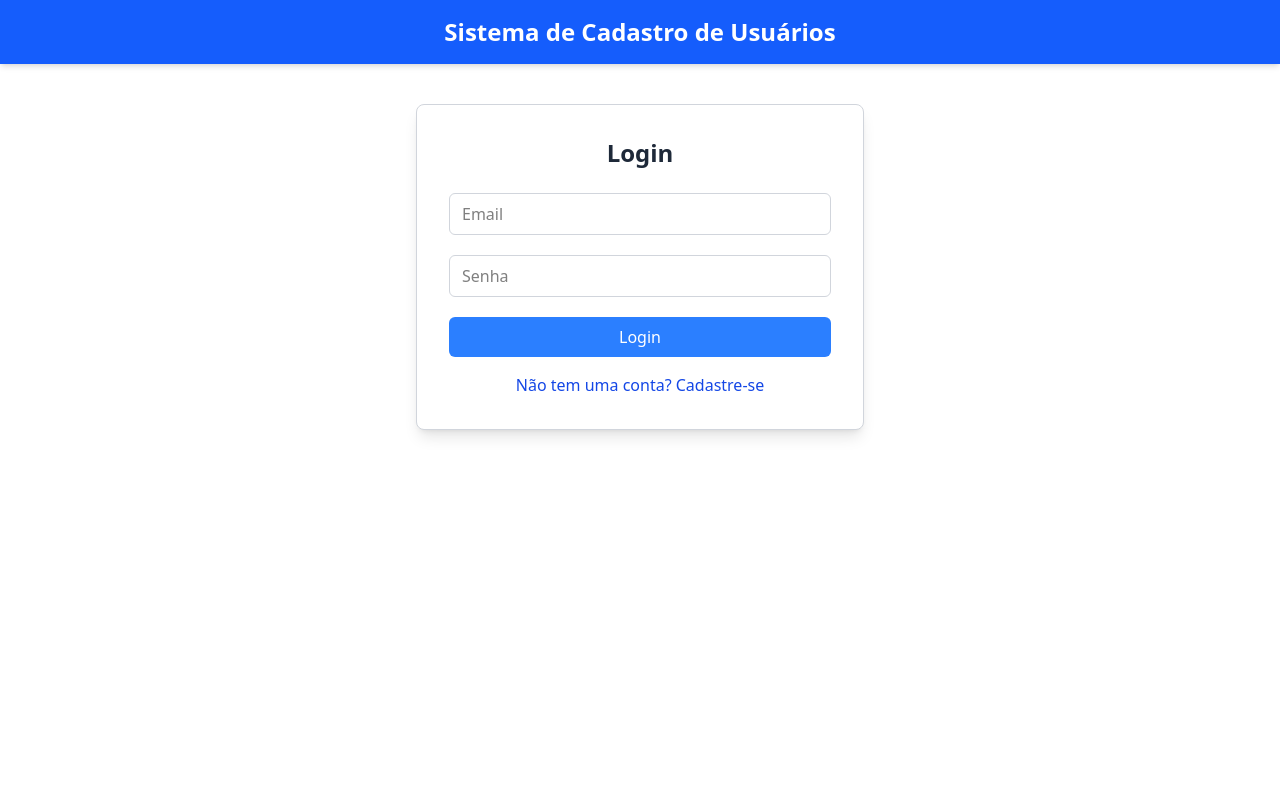
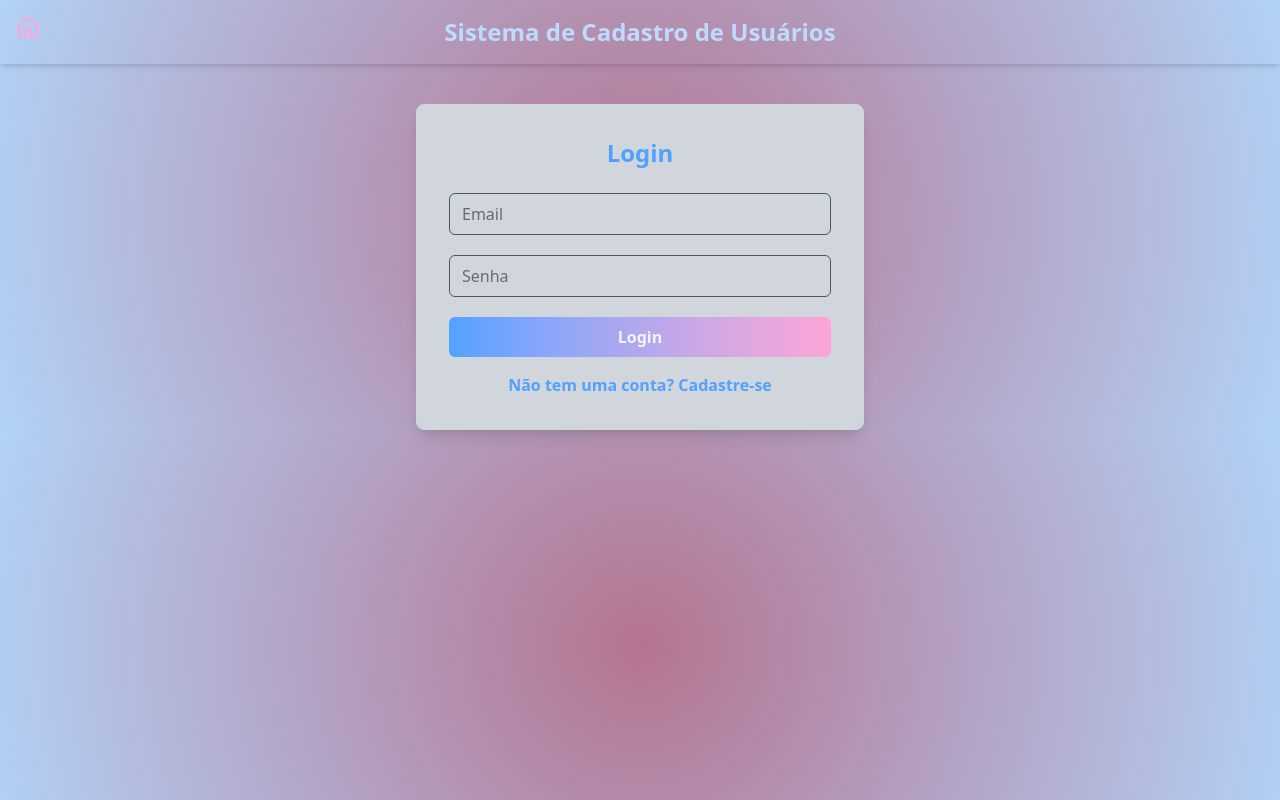
Before and after one commit to DevPauloS/Projeto-Front, a React (Vite) app: page /login in a window 1280 px wide. Built offline with nearby package versions, Linux system fonts and the light colour scheme; the HTML template or start-up script is replaced by a standard one.

Commit message:
Implementação de otimizações no front/css

```diff
--- a/package.json
+++ b/package.json
@@ -12,6 +12,7 @@
   "dependencies": {
     "@tailwindcss/vite": "^4.1.14",
     "axios": "^1.12.2",
+    "lucide-react": "^0.545.0",
     "node": "^24.9.0",
     "react": "^19.1.1",
     "react-dom": "^19.1.1",
--- a/src/App.jsx
+++ b/src/App.jsx
@@ -1,20 +1,28 @@
 import Cadastro from "./pages/Cadastro";
-import { BrowserRouter, Route, Routes, Navigate } from "react-router-dom";
+import { BrowserRouter, Route, Routes, Link } from "react-router-dom";
 import Login from "./pages/Login";
 import ListarUsuarios from "./pages/Lista";
+import { House } from "lucide-react";
 
 function App() {
   return (
     <>
       <BrowserRouter>
-      <header className="bg-blue-600 text-white p-4 shadow-md">
-        <h1 className="text-2xl font-bold text-center">Sistema de Cadastro de Usuários</h1>
-      </header>
+        <header
+          className="from-blue-500 to-indigo-700
+ text-white p-4 shadow-md"
+        >
+          <Link to="/" className="text-pink-300 absolute">
+            <House />
+          </Link>
+          <h1 className="text-2xl font-bold text-center text-blue-200">
+            Sistema de Cadastro de Usuários
+          </h1>
+        </header>
         <Routes>
           <Route path="/" element={<Cadastro />} />
           <Route path="/login" element={<Login />} />
           <Route path="/listar-usuarios" element={<ListarUsuarios />} />
-
         </Routes>
       </BrowserRouter>
     </>
--- a/src/index.css
+++ b/src/index.css
@@ -1 +1,5 @@
 @import "tailwindcss";
+body{
+    /* background: #ed0e6f; */
+    background: radial-gradient(circle, rgb(180, 116, 144) 0%, rgb(178, 210, 247) 100%);
+}
--- a/src/pages/Cadastro/index.jsx
+++ b/src/pages/Cadastro/index.jsx
@@ -13,7 +13,7 @@ function Cadastro() {
       await api.post("/cadastro", {
         name: nameRef.current.value,
         email: emailRef.current.value,
-        password: passwordRef.current.value
+        password: passwordRef.current.value,
       });
       alert("Usuário cadastrado");
     } catch (error) {
@@ -22,8 +22,8 @@ function Cadastro() {
   }
 
   return (
-    <div className="max-w-md mx-auto mt-10 bg-white p-8 border border-gray-300 rounded-lg shadow-lg">
-      <h2 className="text-2xl font-bold mb-6 text-center text-gray-800">
+    <div className="max-w-md mx-auto mt-10 bg-gray-300 p-8 border border-gray-300 rounded-lg shadow-lg">
+      <h2 className="text-2xl font-bold mb-6 text-center text-blue-400">
         Cadastro
       </h2>
       <form className="flex flex-col gap-5" onSubmit={cadastrar}>
@@ -31,27 +31,27 @@ function Cadastro() {
           ref={nameRef}
           type="text"
           placeholder="Nome"
-          className="w-full px-3 py-2 border border-gray-300 rounded-md focus:outline-none"
+          className="w-full px-3 py-2 border border-gray-600 rounded-md focus:outline-none text-black"
         />
         <input
           ref={emailRef}
           type="email"
           placeholder="Email"
-          className="w-full px-3 py-2 border border-gray-300 rounded-md focus:outline-none"
+          className="w-full px-3 py-2 border border-gray-600 rounded-md focus:outline-none text-black"
         />
         <input
           ref={passwordRef}
           type="password"
           placeholder="Senha"
-          className="w-full px-3 py-2 border border-gray-300 rounded-md focus:outline-none"
+          className="w-full px-3 py-2 border border-gray-600 rounded-md focus:outline-none text-black"
         />
-        <button className="w-full bg-blue-500 text-white py-2 px-4 rounded-md hover:bg-blue-400">
+        <button className="w-full  bg-gradient-to-r from-blue-400 to-pink-300 text-gray-100 font-bold py-2 px-4 rounded-md hover:bg-blue-400">
           Cadastrar
         </button>
       </form>
       <Link
         to="/login"
-        className="text-blue-700 hover:underline mt-4 block text-center"
+        className="text-blue-400 hover:underline mt-4 block text-center font-bold"
       >
         Já tem uma conta? Faça login!
       </Link>
--- a/src/pages/Lista/index.jsx
+++ b/src/pages/Lista/index.jsx
@@ -18,18 +18,18 @@ function ListarUsuarios() {
   }, []);
 
   return (
-    <div className="max-w-2xl mx-auto mt-10 bg-white p-8 border border-gray-300 rounded-md shadow-lg">
-      <h2 className="text-2xl font-bold mb-6 text-center text-gray-800">
+    <div className="max-w-md mx-auto mt-10 bg-gray-300 p-8 border border-gray-300 rounded-lg shadow-lg">
+      <h2 className="text-2xl font-bold mb-6 text-center text-blue-400">
         Lista de Usuários
       </h2>
       <ul className="space-y-2">
         {allUsers &&
           allUsers.length > 0 &&
           allUsers.map((user) => (
-            <li key={user.id} className="bg-gray-100 p-4 rounded-md">
-              <p className="font-semibold">ID: {user.id}</p>
-              <p className="font-semibold">Nome: {user.name}</p>
-              <p className="font-semibold">E-mail: {user.email}</p>
+            <li key={user.id} className="bg-gray-300 p-4 border border-gray-300 rounded-lg shadow-lg">
+              {/* <p className="font-semibold">ID: {user.id}</p> */}
+              <p className="text-blue-400 block font-bold">Nome: {user.name}</p>
+              <p className="text-blue-400 block font-bold">E-mail: {user.email}</p>
             </li>
           ))}
       </ul>
--- a/src/pages/Login/index.jsx
+++ b/src/pages/Login/index.jsx
@@ -10,22 +10,22 @@ function Login() {
   async function handleSubmit(event) {
     event.preventDefault();
     try {
-      const {data : token} = await api.post("/login", {
+      const { data: token } = await api.post("/login", {
         email: emailRef.current.value,
         password: passwordRef.current.value,
       });
 
-      alert("Login bem sucedido!")
-      localStorage.setItem('token', token)
-      navigate('/listar-usuarios')
+      alert("Login bem sucedido!");
+      localStorage.setItem("token", token);
+      navigate("/listar-usuarios");
     } catch (error) {
       alert("Senha e/ou e-mail incorretos!");
     }
   }
 
   return (
-    <div className="max-w-md mx-auto mt-10 bg-white p-8 border border-gray-300 rounded-lg shadow-lg">
-      <h2 className="text-2xl font-bold mb-6 text-center text-gray-800">
+    <div className="max-w-md mx-auto mt-10 bg-gray-300 p-8 border border-gray-300 rounded-lg shadow-lg">
+      <h2 className="text-2xl font-bold mb-6 text-center text-blue-400">
         Login
       </h2>
       <form className="flex flex-col gap-5" onSubmit={handleSubmit}>
@@ -33,22 +33,22 @@ function Login() {
           ref={emailRef}
           type="email"
           placeholder="Email"
-          className="w-full px-3 py-2 border border-gray-300 rounded-md focus:outline-none"
+          className="w-full px-3 py-2 border border-gray-600 rounded-md focus:outline-none text-black"
         />
         <input
           ref={passwordRef}
           type="password"
           placeholder="Senha"
-          className="w-full px-3 py-2 border border-gray-300 rounded-md focus:outline-none"
+          className="w-full px-3 py-2 border border-gray-600 rounded-md focus:outline-none text-black"
         />
-        <button className="w-full bg-blue-500 text-white py-2 px-4 rounded-md hover:bg-blue-400">
+        <button className="w-full  bg-gradient-to-r from-blue-400 to-pink-300 text-gray-100 font-bold py-2 px-4 rounded-md hover:bg-blue-400">
           Login
         </button>
       </form>
 
       <Link
         to="/"
-        className="text-blue-700 hover:underline mt-4 block text-center"
+        className="text-blue-400 hover:underline mt-4 block text-center font-bold"
       >
         Não tem uma conta? Cadastre-se
       </Link>
```
Also changed, not shown: 1 other file (tests, documents, lock files or other folders).
